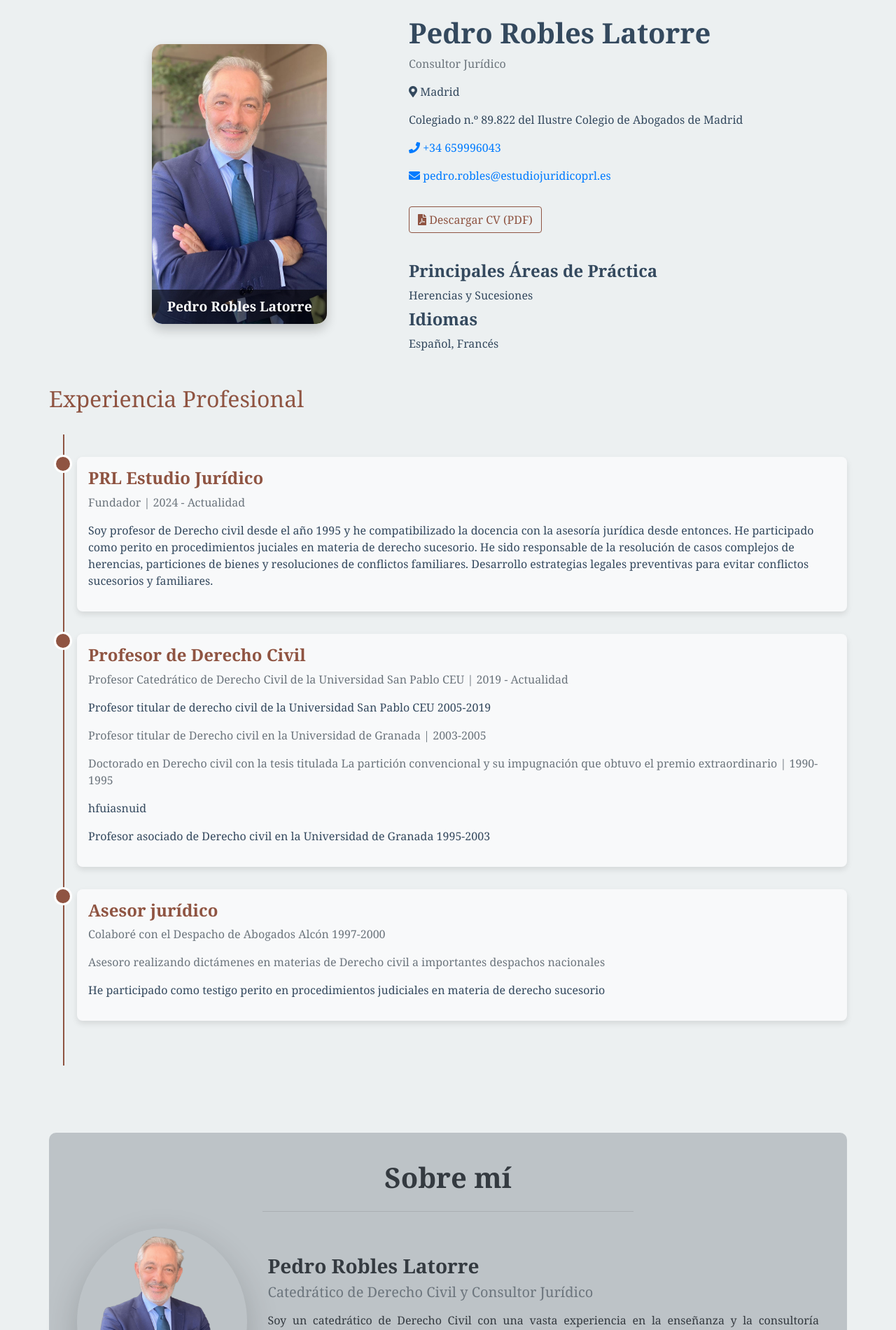
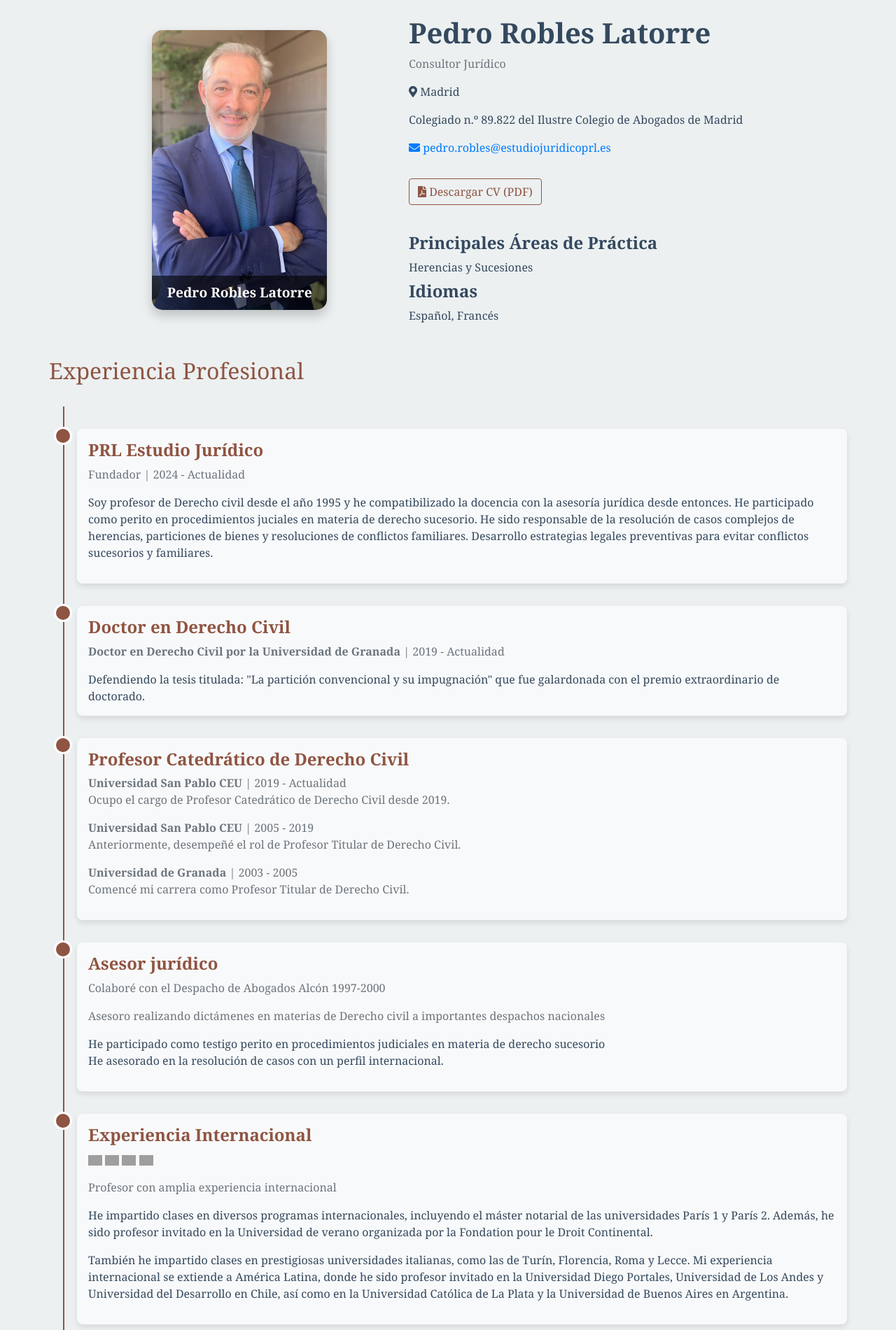
Before and after one commit to QuiqueRobles/EstudioJuridicoPRL, a Flask app: page / in a window 1280 px wide. Shown: the part 665-2566 px from the top of the page at 70% size. Run offline with Flask 3, Linux system fonts and the light colour scheme; some libraries are stand-ins or nearby versions; grey boxes are pictures that could not be loaded.

Commit message:
some changes

```diff
--- a/app/templates/index.html
+++ b/app/templates/index.html
@@ -77,7 +77,7 @@
                                 <p class="text-muted">Consultor Jurídico</p>
                                 <p><i class="fas fa-map-marker-alt "></i> Madrid</p>
                                 <p>Colegiado n.º 89.822 del Ilustre Colegio de Abogados de Madrid</p>
-                                <p><a href="tel:+34915860646" class="text-primary"><i class="fas fa-phone"></i> +34 659996043</a></p>
+
                                 <p><a href="mailto:pedro.robles@juridico.com" class="text-primary"><i class="fas fa-envelope"></i>
                                         pedro.robles@estudiojuridicoprl.es</a></p>
                                 <a href="{{ url_for('static', filename='docs/CV_Pedro_Robles.pdf') }}" class="btn btn-outline-primary my-3"><i
@@ -119,20 +120,25 @@
                     <div class="timeline-item">
                         <div class="timeline-dot"></div>
                         <div class="timeline-content">
-                            <h4 class="timeline-title">Profesor de Derecho Civil</h4>
-                            <p class="text-muted">Profesor Catedrático de Derecho Civil de la Universidad San Pablo CEU | 2019 - Actualidad</p>
-                            <p>Profesor titular de derecho civil de la Universidad San Pablo CEU 2005-2019</p>
-                            <p class="text-muted">Profesor titular de Derecho civil en la Universidad de Granada | 2003-2005
-                            <p class="text-muted">Doctorado en Derecho civil con la tesis titulada La partición convencional y su impugnación que obtuvo el premio
-                            extraordinario | 1990-1995</p>
-                            <p>hfuiasnuid</p>
-                            <p> Profesor asociado de Derecho civil en la Universidad de Granada 1995-2003</p>
+                            <h4 class="timeline-title">Doctor en Derecho Civil</h4>
+                            <p class="text-muted"><strong>Doctor en Derecho Civil por la Universidad de Granada</strong> | 2019 - Actualidad</p>Defendiendo la tesis titulada:
+                            "La partición convencional y su impugnación" que fue galardonada con el premio extraordinario de doctorado.
 
-
-
-                    </p>
                         </div>
                     </div>
+                    <div class="timeline-item">
+                        <div class="timeline-dot"></div>
+                        <div class="timeline-content">
+                            <h4 class="timeline-title">Profesor Catedrático de Derecho Civil</h4>
+                            <p class="text-muted"><strong>Universidad San Pablo CEU</strong> | 2019 - Actualidad<br>Ocupo el cargo de
+                                Profesor Catedrático de Derecho Civil desde 2019.</p>
+                            <p class="text-muted"><strong>Universidad San Pablo CEU</strong> | 2005 - 2019<br>Anteriormente, desempeñé el
+                                rol de Profesor Titular de Derecho Civil.</p>
+                            <p class="text-muted"><strong>Universidad de Granada</strong> | 2003 - 2005<br>Comencé mi carrera como Profesor
+                                Titular de Derecho Civil.</p>
+                        </div>
+                    </div>
+
                     <!-- Timeline Item 3 -->
                     <div class="timeline-item">
                         <div class="timeline-dot"></div>
@@ -141,9 +147,36 @@
                             <p class="text-muted">Colaboré con el Despacho de Abogados Alcón 1997-2000
                             <p class="text-muted">Asesoro realizando dictámenes en materias de Derecho civil a importantes despachos nacionales
                             <p class="text-muted"></p>He participado como testigo perito en procedimientos judiciales en materia de derecho sucesorio
-                            <p></p>
+
+                            <p>He asesorado en la resolución de casos con un perfil internacional.</p>
                         </div>
                     </div>
+
+                    <div class="timeline-item">
+                        <div class="timeline-dot"></div>
+                        <div class="timeline-content">
+                            <h4 class="timeline-title">Experiencia Internacional</h4>
+                            <p class="flag-icons">
+                                <img src="path_to_france_flag.png" alt="France" style="width:20px;height:auto;">
+                                <img src="path_to_italy_flag.png" alt="Italy" style="width:20px;height:auto;">
+                                <img src="path_to_chile_flag.png" alt="Chile" style="width:20px;height:auto;">
+                                <img src="path_to_argentina_flag.png" alt="Argentina" style="width:20px;height:auto;">
+                            </p>
+                            <p class="text-muted">Profesor con amplia experiencia internacional</p>
+                            <p >
+                                He impartido clases en diversos programas internacionales, incluyendo el máster notarial de las
+                                universidades París 1 y París 2. Además, he sido profesor invitado en la Universidad de verano organizada
+                                por la Fondation pour le Droit Continental.
+                            </p>
+                            <p >
+                                También he impartido clases en prestigiosas universidades italianas, como las de Turín, Florencia, Roma y
+                                Lecce. Mi experiencia internacional se extiende a América Latina, donde he sido profesor invitado en la
+                                Universidad Diego Portales, Universidad de Los Andes y Universidad del Desarrollo en Chile, así como en la
+                                Universidad Católica de La Plata y la Universidad de Buenos Aires en Argentina.
+                            </p>
+                        </div>
+                    </div>
+
                 </div>
             </div>
             <!-- Sobre mí -->
@@ -185,7 +218,7 @@
                                         </div>
                                         <h5 class="card-title font-weight-bold text-dark">Experiencia Internacional</h5>
                                         <p class="card-text text-dark">He impartido clases y conferencias en prestigiosas
-                                            universidades de Europa, América Latina y Asia, compartiendo conocimientos y aprendiendo
+                                            universidades de Europa y América compartiendo conocimientos y aprendiendo
                                             de diversas culturas jurídicas.</p>
                                     </div>
                                 </div>
@@ -334,21 +356,10 @@
                         <p class="text-dark">Puedes ponerte en contacto conmigo a través de cualquiera de los siguientes medios:</p>
                         <ul class="list-unstyled text-dark">
                             <li class="mb-2">
-                                <i class="fas fa-phone-alt text-primary"></i> Teléfono: <a href="tel:+34912345678"
-                                    class="text-dark">+34 912 345 678</a>
+                                <i class="fas fa-envelope text-primary"></i> Email: <a href="mailto:contacto@prljuridico.com"
+                                    class="text-dark">pedro.robles@estudiojuridicoprl.es</a>
                             </li>
-                            <li class="mb-2">
-                                <i class="fas fa-mobile-alt text-primary"></i> Móvil: <a href="tel:+34678901234"
-                                    class="text-dark">+34 678 901 234</a>
-                            </li>
-                            <li class="mb-2">
-                                <i class="fas fa-envelope text-primary"></i> Email: <a href="mailto:contacto@prljuridico.com"
-                                    class="text-dark">contacto@prljuridico.com</a>
-                            </li>
-                            <li class="mb-2">
-                                <i class="fas fa-map-marker-alt text-primary"></i> Dirección: Calle Ficticia, 123, 28001 Madrid,
-                                España
-                            </li>
+
                         </ul>
                     </div>
 
```
Also changed, not shown: other parts of app/templates/index.html (+8 -18 lines), app/templates/herencia.html (+12 -0 lines).
